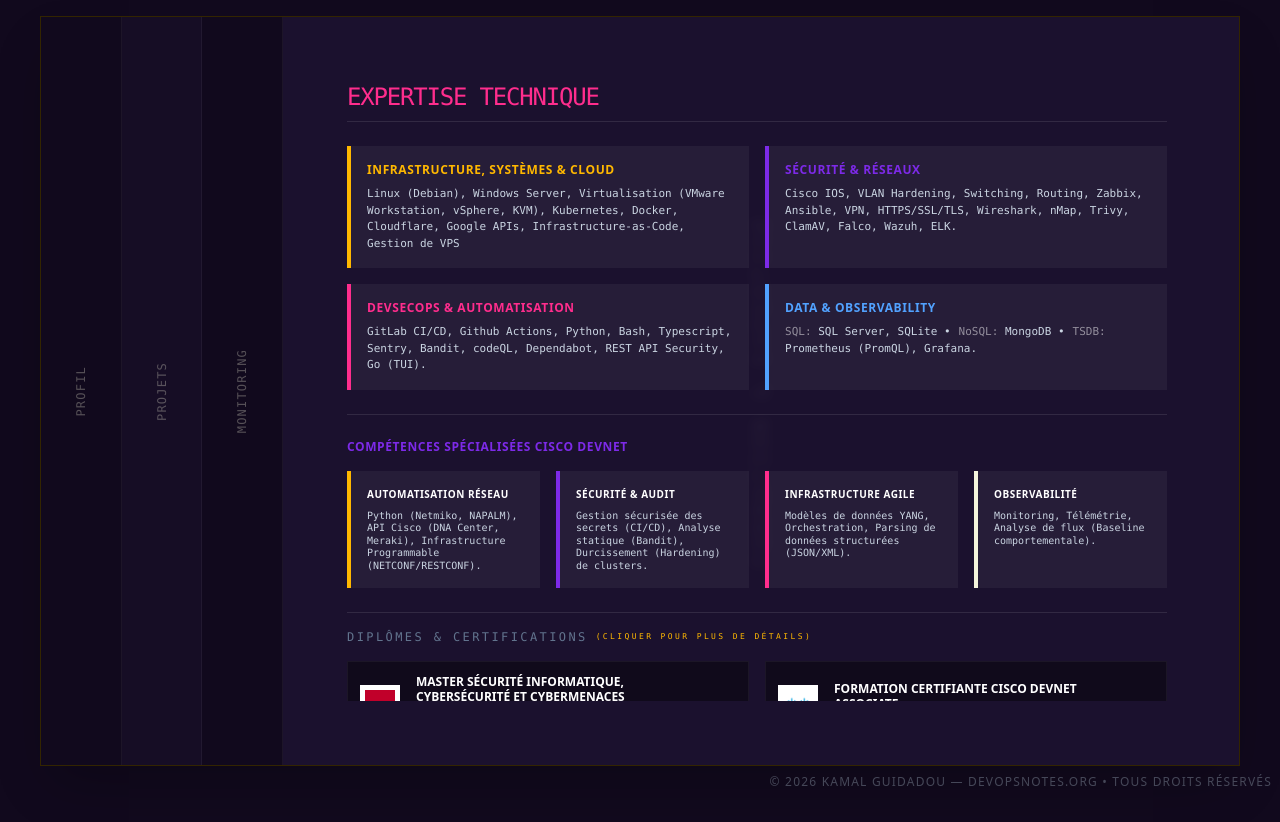
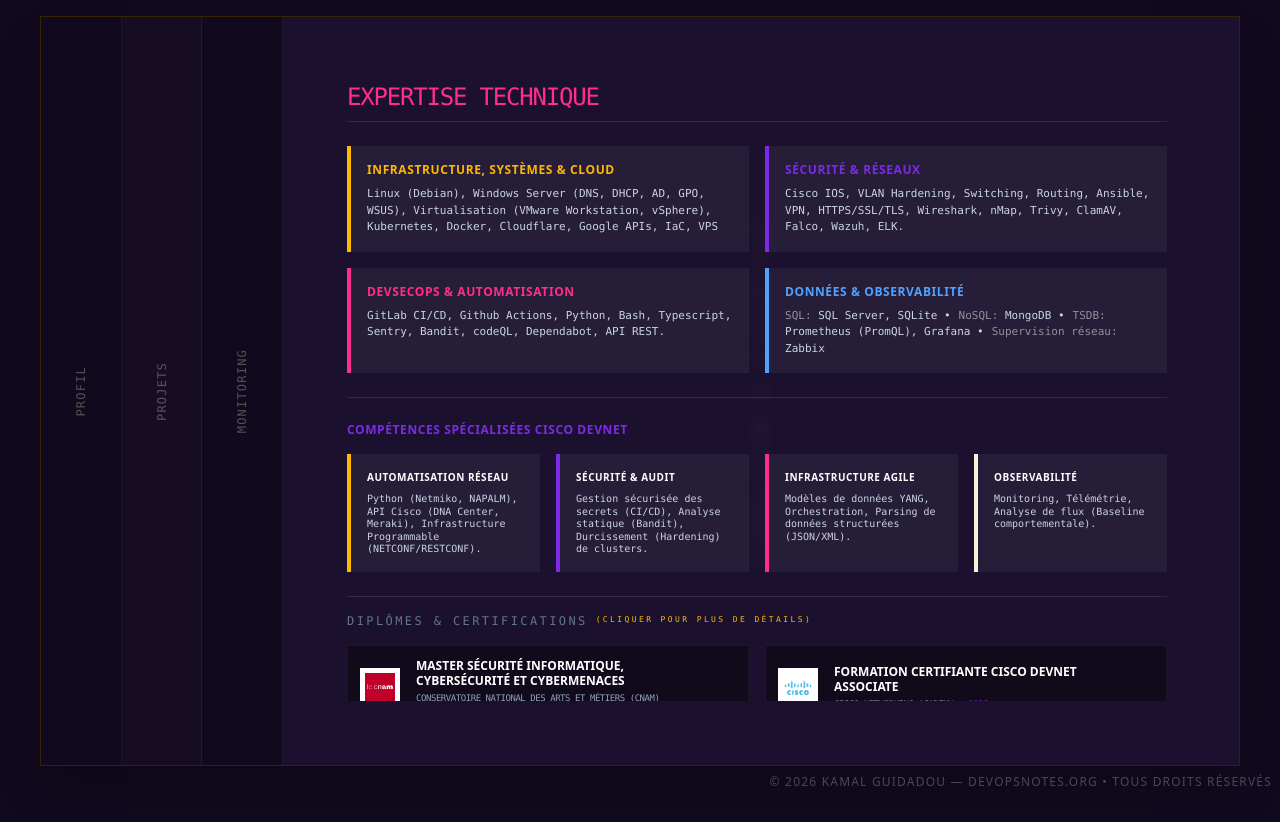
Before and after one commit to KamouloxPelvis/Portfolio-Portal, a Next.js app: page / in a window 1280 px wide. Both pictures are taken after a click on the element "FORMATION & EXPERTISE". Built offline with nearby package versions, Linux system fonts and the light colour scheme.

Commit message:
Changed organization in skills and diplomas

```diff
--- a/app/components/Contact.tsx
+++ b/app/components/Contact.tsx
@@ -40,6 +40,12 @@ export default function Contact({ isOpen, onClose }: ContactProps) {
           <h4 className="text-2xl font-black text-white uppercase italic tracking-tighter">Réseaux, Cyber & Contacts</h4>
 
           <div className="w-full space-y-4 font-mono">
+            {/* LinkedIn */}
+            <a href="https://www.linkedin.com/in/kamal-guidadou" target="_blank" rel="noopener noreferrer"
+               className="flex items-center gap-4 bg-white/5 p-3 border border-white/10 hover:border-brand-flame-p transition-all group">
+              <Image src="/linkedin.png" alt="LinkedIn" width={20} height={20} />
+              <span className="text-[10px] md:text-xs text-slate-300 group-hover:text-white truncate">LinkedIn @Kamal Guidadou</span>
+            </a>
             {/* Root-Me */}
             <a href="https://www.root-me.org/KamouloxPelvis" target="_blank" rel="noopener noreferrer"
                className="flex items-center gap-4 bg-white/5 p-3 border border-white/10 hover:border-brand-flame-p transition-all group">
@@ -70,12 +76,6 @@ export default function Contact({ isOpen, onClose }: ContactProps) {
               <span className="text-[10px] md:text-xs text-slate-300 group-hover:text-white">+33 7 73 74 53 21</span>
             </a>
 
-            {/* LinkedIn */}
-            <a href="https://www.linkedin.com/in/kamal-guidadou" target="_blank" rel="noopener noreferrer"
-               className="flex items-center gap-4 bg-white/5 p-3 border border-white/10 hover:border-brand-flame-p transition-all group">
-              <Image src="/linkedin.png" alt="LinkedIn" width={20} height={20} />
-              <span className="text-[10px] md:text-xs text-slate-300 group-hover:text-white truncate">LinkedIn @Kamal Guidadou</span>
-            </a>
           </div>
         </div>
       </motion.div>
--- a/app/components/panels/Expertise.tsx
+++ b/app/components/panels/Expertise.tsx
@@ -78,24 +78,25 @@ export default function Expertise() {
       <div className="grid grid-cols-1 md:grid-cols-2 gap-4">
         <div className="bg-white/5 p-4 border-l-4 border-brand-gold">
           <div className="text-brand-gold font-bold text-xs uppercase tracking-wider">Infrastructure, Systèmes & Cloud</div>
-          <p className="text-[11px] text-slate-300 font-mono mt-2">Linux (Debian), Windows Server, Virtualisation (VMware Workstation, vSphere, KVM), Kubernetes, Docker, Cloudflare, Google APIs, Infrastructure-as-Code, Gestion de VPS</p>
+          <p className="text-[11px] text-slate-300 font-mono mt-2">Linux (Debian), Windows Server (DNS, DHCP, AD, GPO, WSUS), Virtualisation (VMware Workstation, vSphere), Kubernetes, Docker, Cloudflare, Google APIs, IaC, VPS</p>
         </div>
         <div className="bg-white/5 p-4 border-l-4 border-brand-flame-p">
           <div className="text-brand-flame-p font-bold text-xs uppercase tracking-wider">Sécurité & Réseaux</div>
           <p className="text-[11px] text-slate-300 font-mono mt-2">
-            Cisco IOS, VLAN Hardening, Switching, Routing, Zabbix, Ansible, VPN, HTTPS/SSL/TLS, Wireshark, nMap, Trivy, ClamAV, Falco, Wazuh, ELK.
+            Cisco IOS, VLAN Hardening, Switching, Routing, Ansible, VPN, HTTPS/SSL/TLS, Wireshark, nMap, Trivy, ClamAV, Falco, Wazuh, ELK.
           </p>
         </div>
         <div className="bg-white/5 p-4 border-l-4 border-brand-flame-h">
           <div className="text-brand-flame-h font-bold text-xs uppercase tracking-wider">DevSecOps & Automatisation</div>
-          <p className="text-[11px] text-slate-300 font-mono mt-2">GitLab CI/CD, Github Actions, Python, Bash, Typescript, Sentry, Bandit, codeQL, Dependabot, REST API Security, Go (TUI).</p>
+          <p className="text-[11px] text-slate-300 font-mono mt-2">GitLab CI/CD, Github Actions, Python, Bash, Typescript, Sentry, Bandit, codeQL, Dependabot, API REST.</p>
         </div>
         <div className="bg-white/5 p-4 border-l-4 border-blue-400">
-          <div className="text-blue-400 font-bold text-xs uppercase tracking-wider">Data & Observability</div>
+          <div className="text-blue-400 font-bold text-xs uppercase tracking-wider">Données & Observabilité</div>
           <p className="text-[11px] text-slate-300 font-mono mt-2">
             <span className="text-white/50">SQL:</span> SQL Server, SQLite •
             <span className="text-white/50 ml-2">NoSQL:</span> MongoDB •
-            <span className="text-white/50 ml-2">TSDB:</span> Prometheus (PromQL), Grafana.
+            <span className="text-white/50 ml-2">TSDB:</span> Prometheus (PromQL), Grafana •
+            <span className="text-white/50 ml-2">Supervision réseau:</span> Zabbix
           </p>
         </div>
       </div>
```
